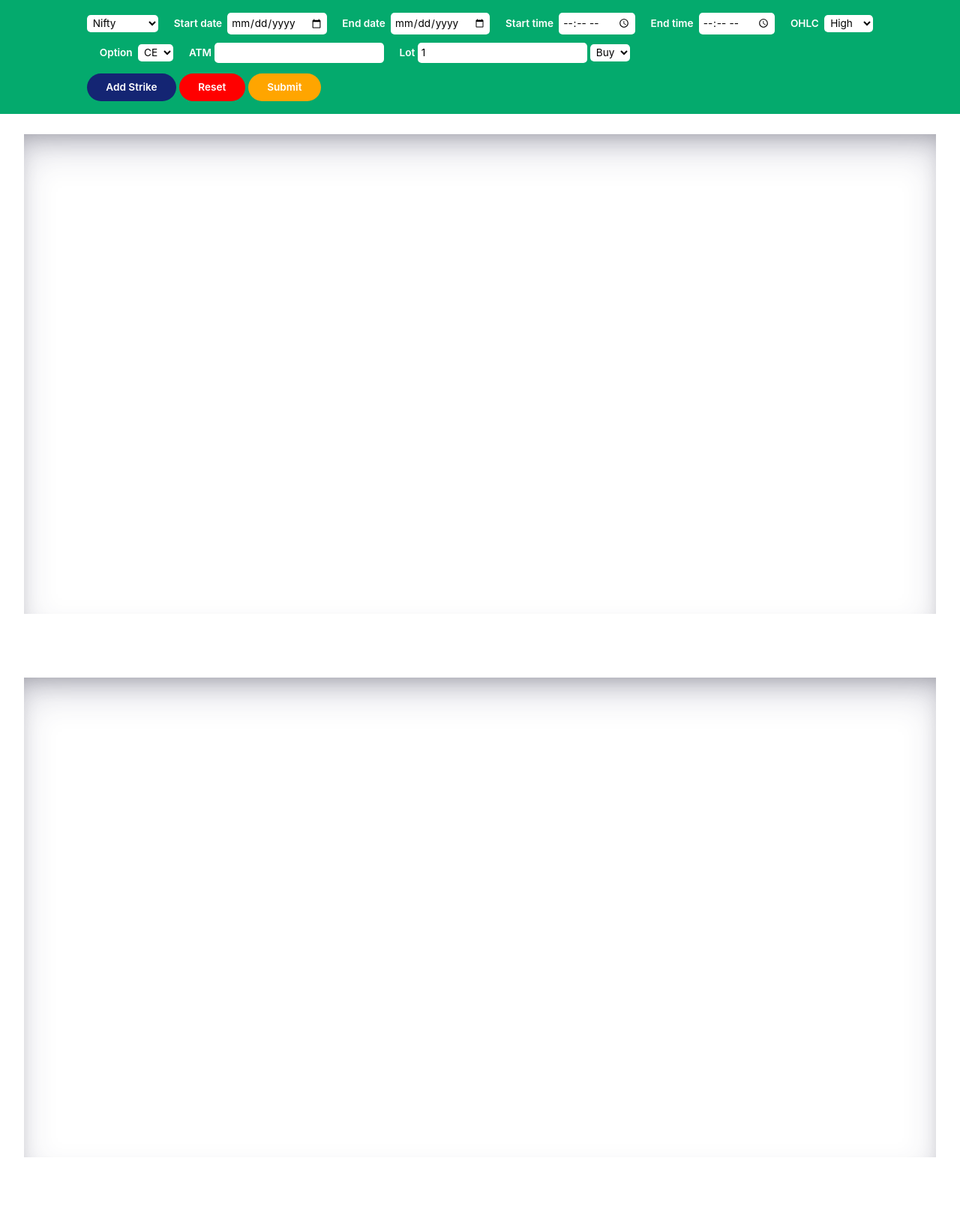
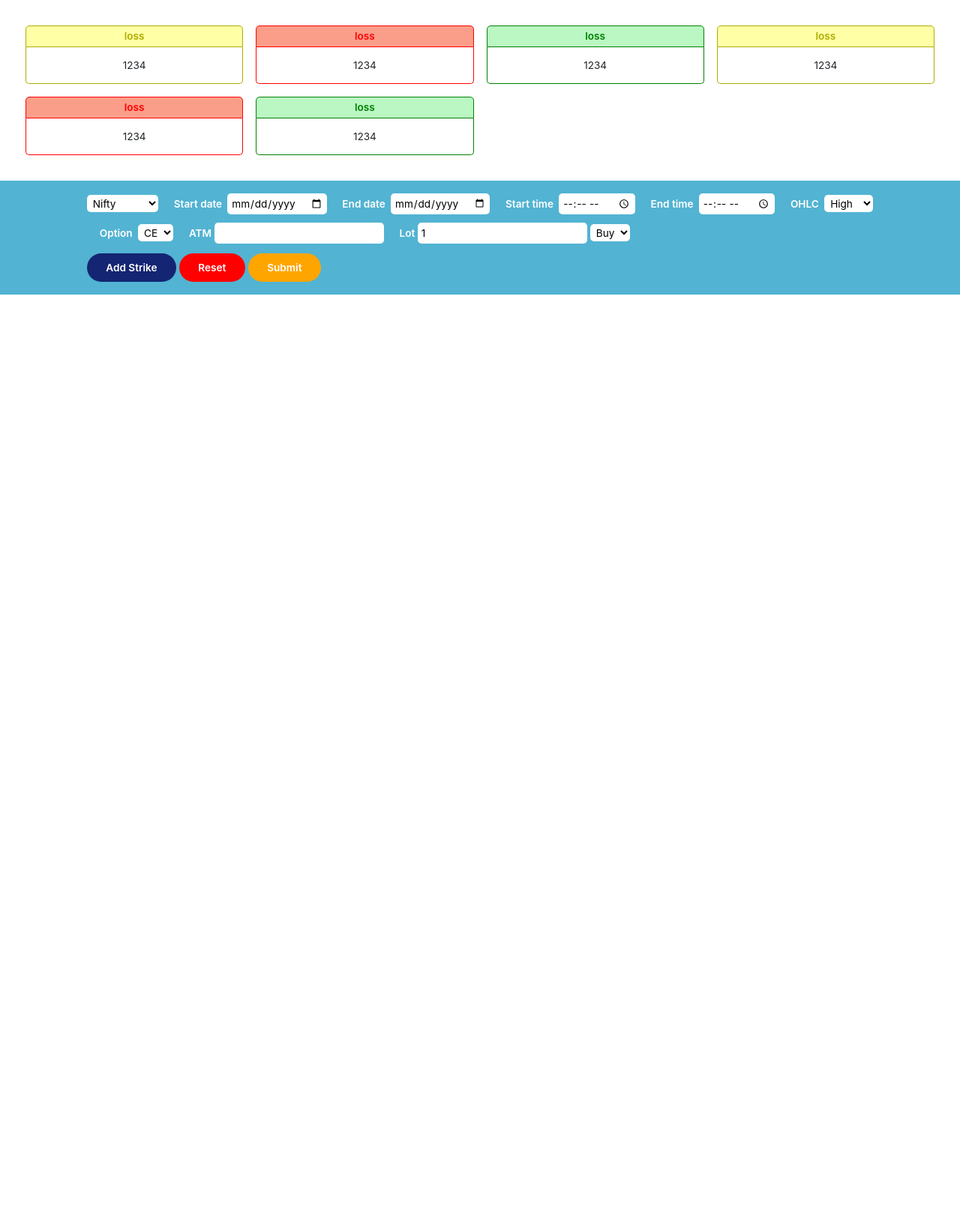
Before and after one commit to Rajkaushik7/trading-data-analyzer, a Django app: page /data_visualizer/ in a window 1280 px wide. Shown: the whole page at 75% size. After the commit the page ends 393 px from the top, so only its background shows below. Run offline with Django 4.2, Linux system fonts and the light colour scheme.

Commit message:
Result tiles UI

```diff
--- a/data_visualizer/static/css/index.css
+++ b/data_visualizer/static/css/index.css
@@ -38,7 +38,7 @@ form{
   color: white;
   height: auto;
   padding: 20px 40px;
-  background-color: #04AA6D;
+  background-color: #52b3d2;;
 }
 
 .submit, #add-strike, .reset{
@@ -82,11 +82,10 @@ form{
 
 .data-container{
   position: relative;
-  box-shadow: rgba(50, 50, 93, 0.25) 0px 30px 60px -12px inset, rgba(0, 0, 0, 0.3) 0px 18px 36px -18px inset;
   overflow: auto;
   margin: auto;
   margin-top:32px;
-  height: 80%;
+  max-height: 80%;
   width: 95%;
   margin-bottom: 100px;
 }
@@ -100,10 +99,18 @@ form{
   }
 }
 
+.backdrop{
+  position: absolute;
+  display: none;
+  height: 100%;
+  width: 100%;
+  top: 0px;
+  background-color: rgba(0, 0, 0, 0.7);
+}
+
 .spinner {
   display: block;
   position: absolute;
-  display: none;
   left: 50%;
   margin-left: -40px;
   width: 80px;
@@ -155,3 +162,63 @@ label{
 .action{
   margin-left: 4px;
 }
+
+td{
+  color: #FFFFBF;
+}
+
+
+
+.result-red > .heading{
+  color:red;
+  background-color: #fa9e89;
+  border: 2px solid red;
+}
+.result-red > .content{
+  border: 1px solid red;
+}
+
+
+.result-green > .heading{
+  color:green;
+  background-color: #baf7c3;
+  border: 2px solid green;
+}
+.result-green > .content{
+  border: 1px solid green;
+}
+
+.result-yellow > .heading{
+  color:#adad03;
+  background-color: #ffffa6;
+  border: 2px solid #adad03;
+}
+.result-yellow > .content{
+  border: 1px solid #adad03;
+}
+
+.result-tile{
+  display: inline-block;
+  min-width: 200px;
+  text-align: center;
+}
+.result-tile > .heading{
+  padding: 4px;
+  font-weight: 600;
+  border-top-right-radius: 6px;
+  border-top-left-radius: 6px;
+}
+.result-tile > .content{
+  padding: 16px;
+  border-bottom-right-radius: 6px;
+  border-bottom-left-radius: 6px;
+  border-top: none;
+}
+
+.tile-container{
+  display: grid;
+  grid-template-columns: auto auto auto auto;
+  grid-column-gap: 20px;
+  grid-row-gap: 20px;
+  padding: 40px;
+}
--- a/data_visualizer/static/js/index.js
+++ b/data_visualizer/static/js/index.js
@@ -1,4 +1,17 @@
-var spinner = '<div class="spinner"><div class="rect1"></div><div class="rect2"></div><div class="rect3"></div><div class="rect4"></div><div class="rect5"></div></div>';
+function countThursday(endDate, startDate){
+    console.log('in')
+    end = new Date(2020,1,21)
+    start = new Date(2020,1,31)
+    if(end <= start)return; //avoid infinite loop;
+        for(var count = {sun:0, sat:0}; start < end; start.setDate(start.getDate() + 1)){
+        if(start.getDay() == 0)count.sun++;
+        else if(start.getDay() == 6)count.sat++;
+    }
+    console.log(count,'done');
+}
+console.log("ok")
+countThursday()
+var thursdays =
 $(function(){
     $("#add-strike").on('click', function(){
         addStrike();
@@ -33,7 +46,7 @@ $(function(){
             name: "legs",
             value: strikes
         })
-        $('.spinner').addClass('d-all');
+        $('.backdrop').addClass('d-all');
         $.post('/data_visualizer/fetch_data', data).then(function(response){
             let res = JSON.parse(response);
             if(res.hasOwnProperty('error')){
@@ -43,7 +56,7 @@ $(function(){
             console.log(res, typeof(res),res.hasOwnProperty('error'))
             populate_data(res);
             populate_map_data(data, res);
-            $('.spinner').removeClass('d-all');
+            $('.backdrop').removeClass('d-all');
             allowRequest = true;
         });
     });
@@ -57,7 +70,6 @@ $(function(){
     })
 })
 
-$('.data-container').append(spinner)
 function populate_data(data){
     let heads = data.columns
     $('#data-heads').append('<th>Date</th>')
@@ -122,6 +134,7 @@ function populate_map_data(formData, response) {
 }
 
 function visualize_calculated_data(data, response) {
+    thursdays =
     $('#calc-data-feed').empty();
     $('#calc-data-heads').empty();
     thead = $('#calc-data-heads');
@@ -172,4 +185,6 @@ function visualize_calculated_data(data, response) {
             $('#calc-data-feed').append('<td class="green">' + finalVal + '</td>');
         $('#data-feed').append('</tr>');
     }
+
+
 }
--- a/data_visualizer/templates/data_visualizer/index.html
+++ b/data_visualizer/templates/data_visualizer/index.html
@@ -8,6 +8,56 @@
     <link rel="stylesheet" href="https://cdn.jsdelivr.net/npm/bootstrap@4.4.1/dist/css/bootstrap.min.css" integrity="sha384-Vkoo8x4CGsO3+Hhxv8T/Q5PaXtkKtu6ug5TOeNV6gBiFeWPGFN9MuhOf23Q9Ifjh" crossorigin="anonymous">
   </head>
   <body>
+    <div class="tile-container">
+      <div class="result-tile result-yellow">
+        <div class="heading">
+          loss
+        </div>
+        <div class="content">
+         1234
+        </div>
+      </div>
+      <div class="result-tile result-red">
+        <div class="heading">
+          loss
+        </div>
+        <div class="content">
+         1234
+        </div>
+      </div>
+      <div class="result-tile result-green">
+        <div class="heading">
+          loss
+        </div>
+        <div class="content">
+         1234
+        </div>
+      </div>
+      <div class="result-tile result-yellow">
+        <div class="heading">
+          loss
+        </div>
+        <div class="content">
+         1234
+        </div>
+      </div>
+      <div class="result-tile result-red">
+        <div class="heading">
+          loss
+        </div>
+        <div class="content">
+         1234
+        </div>
+      </div>
+      <div class="result-tile result-green">
+        <div class="heading">
+          loss
+        </div>
+        <div class="content">
+         1234
+        </div>
+      </div>
+    </div>
     <div class="form-container">
       <form id="my-form">
         <select required class="option"  name="path">
@@ -50,7 +100,6 @@
       </form>
     </div>
     <div class="data-container">
-      <img class="spinner" src="{% static 'images/spinner.svg' %}"/>
       <table class="table">
         <thead id="data-heads" class="thead-dark">
         </thead>
@@ -69,5 +118,9 @@
       </table>
       </div>
     </div>
+
+    <div class="backdrop">
+      <img class="spinner" src="{% static 'images/spinner.svg' %}"/>
+    </div>
   </body>
 </html>
--- a/data_visualizer/views.py
+++ b/data_visualizer/views.py
@@ -27,12 +27,12 @@ def fetch_data(request):
     # t = t.split(',')
     # u=['09:15','11:17']
     # f='high'
-    try:
-        df=pd.read_csv('/media/raj/0acf45d3-ed51-4a05-8434-dfa422be6129/data/' + path + '/' +b[:4]+'/new.csv')
-        df2=pd.read_csv('/media/raj/0acf45d3-ed51-4a05-8434-dfa422be6129/data/' + path + '/' +b[:4]+ '/.' + d_file + '.csv')
-        df3=pd.read_csv('/media/raj/0acf45d3-ed51-4a05-8434-dfa422be6129/data/' + path + '/' +b[:4]+'/OHLC.csv',usecols = [f,'date','time'])
-    except:
-        return HttpResponse('{"error":"File not found"}')
+    # try:
+    df=pd.read_csv('/home/raj/' + path + '/' +b[:4]+'/new.csv')
+    df2=pd.read_csv('/home/raj/' + path + '/' +b[:4]+ '/' + d_file + '.csv')
+    df3=pd.read_csv('/home/raj/' + path + '/' +b[:4]+'/OHLC.csv',usecols = [f,'date','time'])
+    # except:
+    #     return HttpResponse('{"error":"File not found"}')
     df9=pd.DataFrame()
     df10=pd.DataFrame()
     for j in range(0, len(t), 2):
```
Also changed, not shown: data_visualizer/static/images/spinner.svg.
